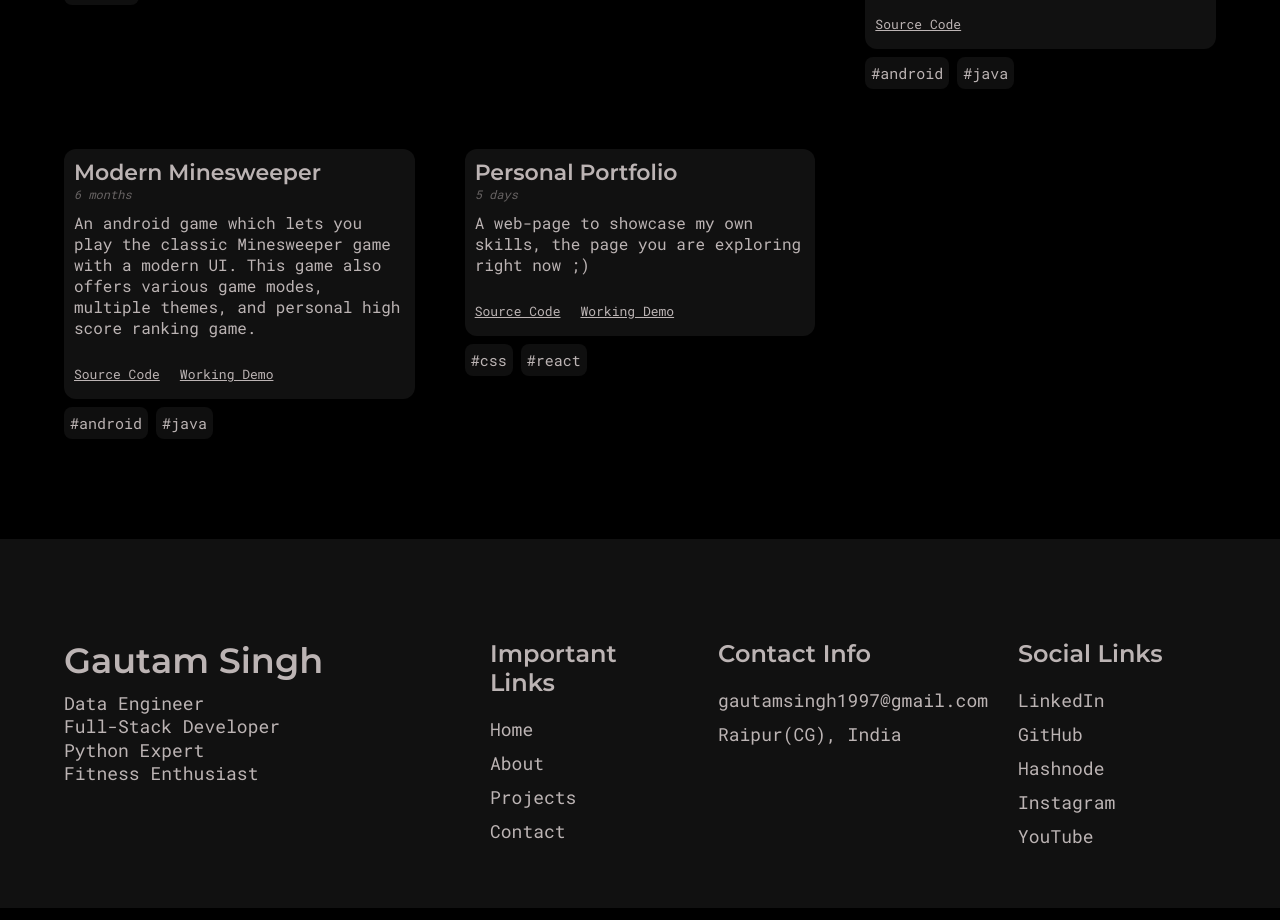
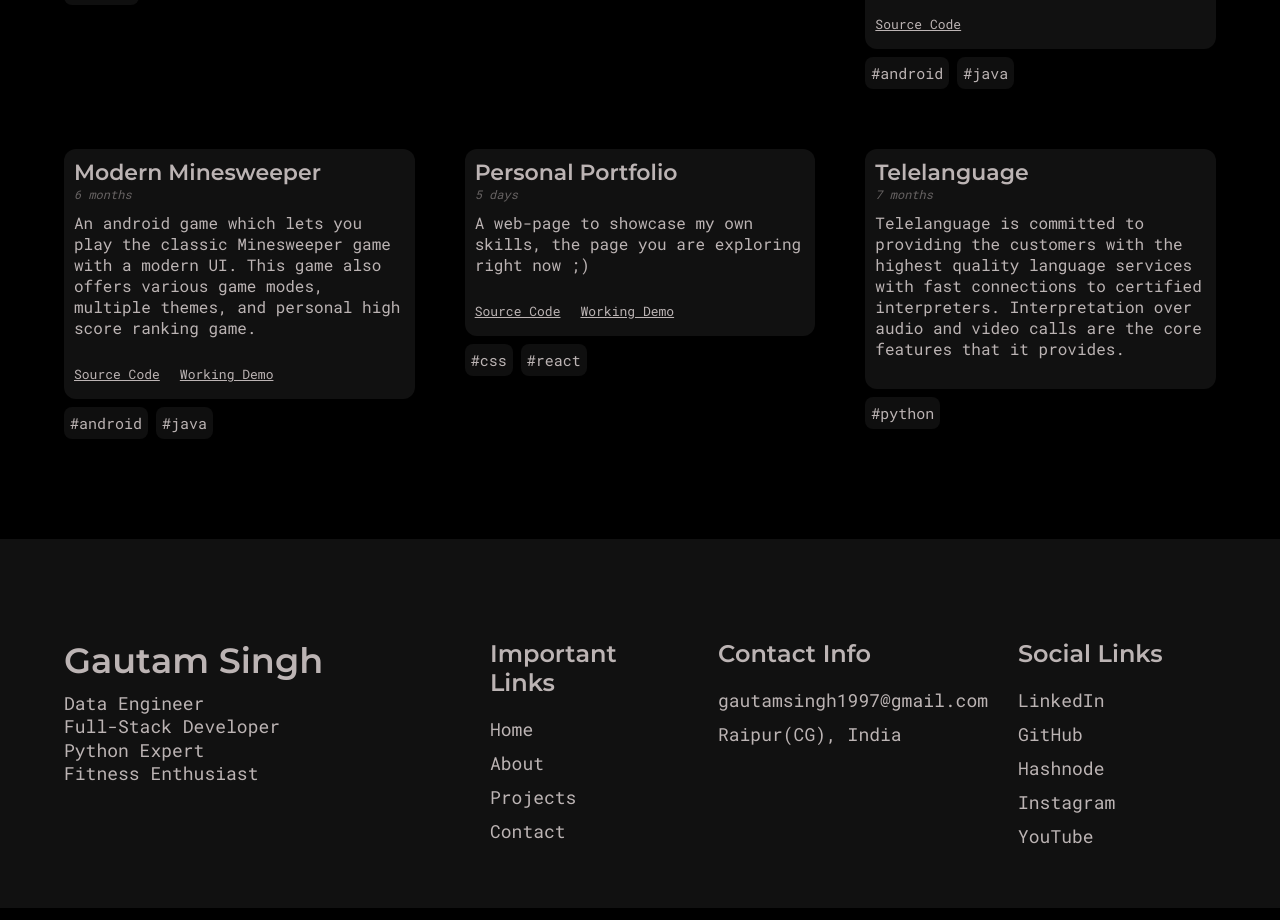
Before and after one commit to singhgautam7/GRS-portfolio-v1, a React (Create React App) app: page /projects in a window 1280 px wide. Shown: the part 1420-2340 px from the top of the page. Built offline with nearby package versions, Linux system fonts and the light colour scheme; a web font is replaced by a local one.

Commit message:
new project

```diff
--- a/src/assets/data/projects.js
+++ b/src/assets/data/projects.js
@@ -137,6 +137,16 @@ const projects = [
     repository: 'https://github.com/singhgautam7',
     live: '/',
   },
+  {
+    id: uuidv4(),
+    name: 'Telelanguage',
+    desc:
+      'Telelanguage is committed to providing the customers with the highest quality language services with fast connections to certified interpreters. Interpretation over audio and video calls are the core features that it provides.',
+    tags: ['Professional'],
+    langs: [keys.KeyFlask, keys.KeyPython],
+    duration: '7 months',
+    repository: '',
+  },
 ];
 
 export default projects;
```
